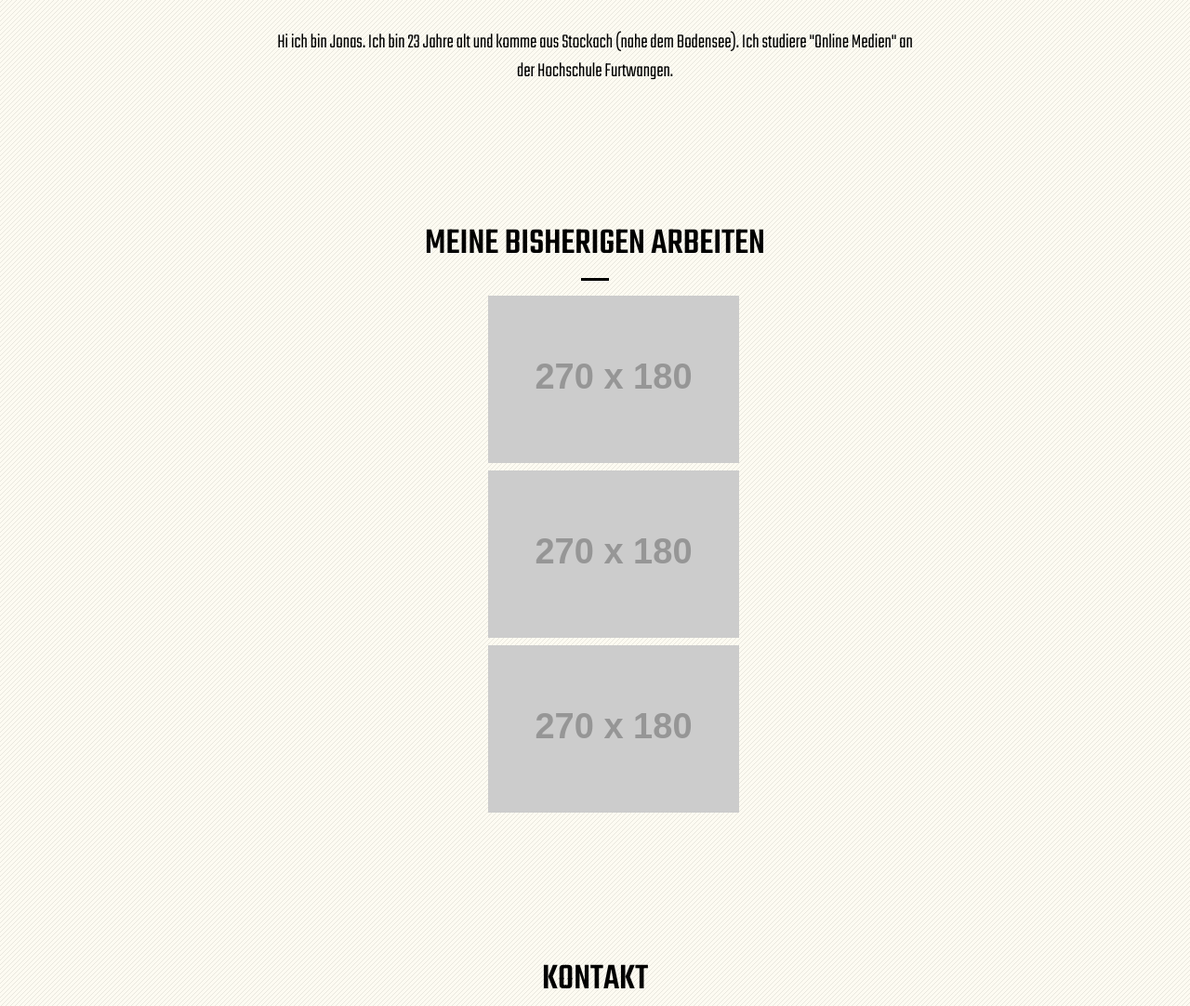
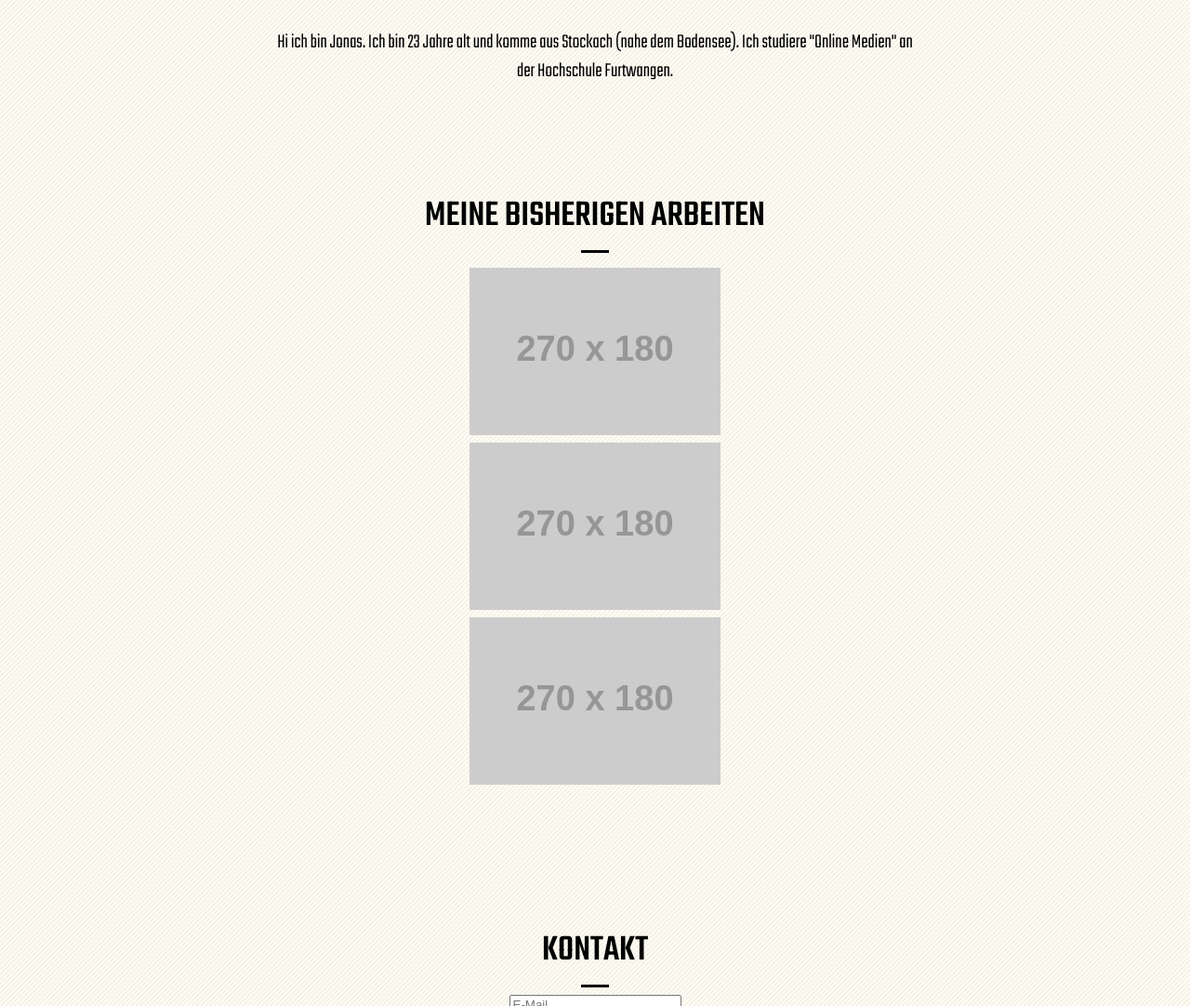
Before and after one commit to Moripho/GIS-WiSe-2020-2021, a plain HTML site: page Aufgabe1.3/index.html in a window 1280 px wide. Shown: the part 1647-2729 px from the top of the page at 93% size. Drawn offline with Linux system fonts and the light colour scheme; placeholder pictures from the web are drawn by us.

Commit message:
Update style.css

```diff
--- a/Aufgabe1.3/css/style.css
+++ b/Aufgabe1.3/css/style.css
@@ -147,3 +147,13 @@ font-size: 25px;
     margin: 0 auto 0 auto;
     font-size: 22px;
 }
+
+/* ABOUT *******************************/
+#work{
+    width: 900px;
+    margin: 0 auto 0 auto;
+}
+
+#projects ul{
+    padding: 0;
+}
```
